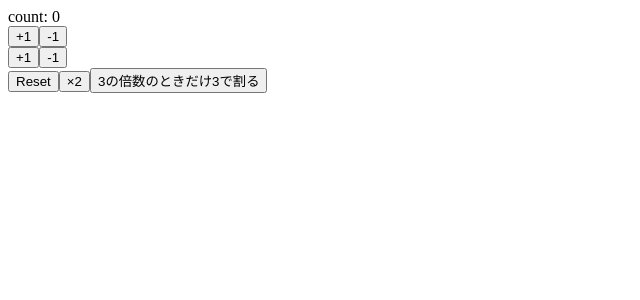
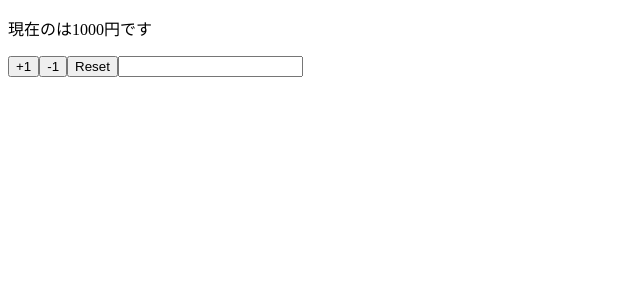
Before and after one commit to kagamirr0r/react-hooks-101, a React (Create React App) app: page / in a window 1280 px wide. Shown: the top 300 px of the page, without its empty margins (0-640 px from the left). Built offline with nearby package versions, Linux system fonts and the light colour scheme.

Commit message:
implement object state

```diff
--- a/src/App.js
+++ b/src/App.js
@@ -1,52 +1,32 @@
 import React, { useState } from "react"
 
-const App = () => {
-  const [count, setCount] = useState(0)
+const App = (props) => {
+  const [state, setState] = useState(props)
 
-  const increment = () => setCount(count + 1)
-
-  const decrement = () => setCount(count - 1)
-
-  const increment2 = () => setCount((previousCount) => previousCount + 1)
-
-  const decrement2 = () => setCount((previousCount) => previousCount - 1)
-
-  const reset = () => setCount(0)
-
-  const mul = () => setCount(count * 2)
-
-  // const div3 = () =>
-  //   setCount((previousCount) => {
-  //     if (previousCount % 3 === 0) {
-  //       return previousCount / 3
-  //     } else {
-  //       return previousCount
-  //     }
-  //     return previousCount % 3 === 0 ? previousCount / 3 : previousCount
-  //   })
-  const div3 = () =>
-    setCount((previousCount) =>
-      previousCount % 3 === 0 ? previousCount / 3 : previousCount
-    )
-
+  const { name, price } = state
   return (
     <>
-      <div>count: {count}</div>
-      <div>
-        <button onClick={increment}>+1</button>
-        <button onClick={decrement}>-1</button>
-      </div>
-      <div>
-        <button onClick={increment2}>+1</button>
-        <button onClick={decrement2}>-1</button>
-      </div>
-      <div>
-        <button onClick={reset}>Reset</button>
-        <button onClick={mul}>×2</button>
-        <button onClick={div3}>3の倍数のときだけ3で割る</button>
-      </div>
+      <p>
+        現在の{name}は{price}円です
+      </p>
+      <button onClick={() => setState({ ...state, price: price + 1 })}>
+        +1
+      </button>
+      <button onClick={() => setState({ ...state, price: price - 1 })}>
+        -1
+      </button>
+      <button onClick={() => setState(props)}>Reset</button>
+      <input
+        type="text"
+        value={name}
+        onChange={(e) => setState({ ...state, name: e.target.value })}
+      />
     </>
   )
 }
 
+App.defaultProps = {
+  name: "",
+  price: 1000,
+}
 export default App
```
